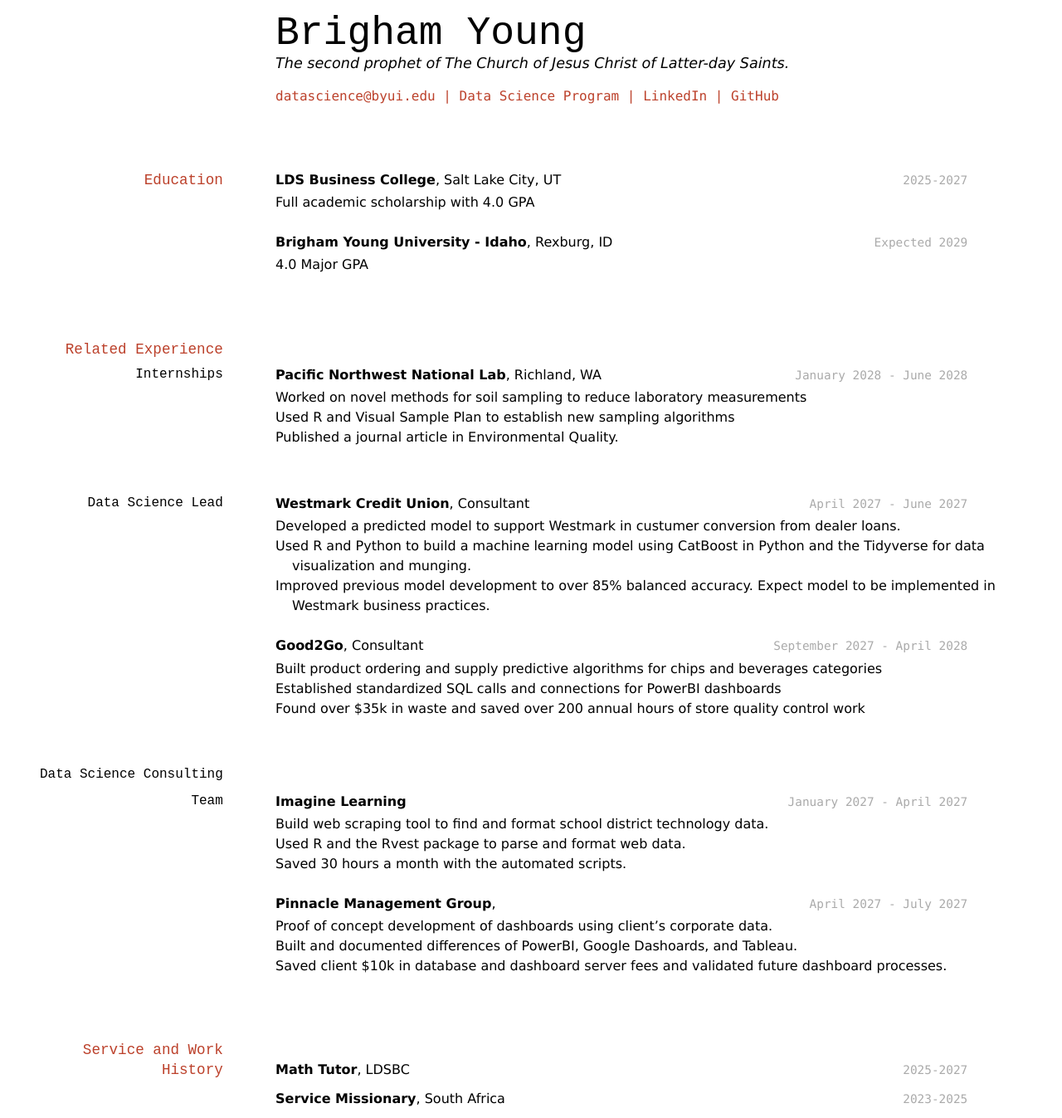
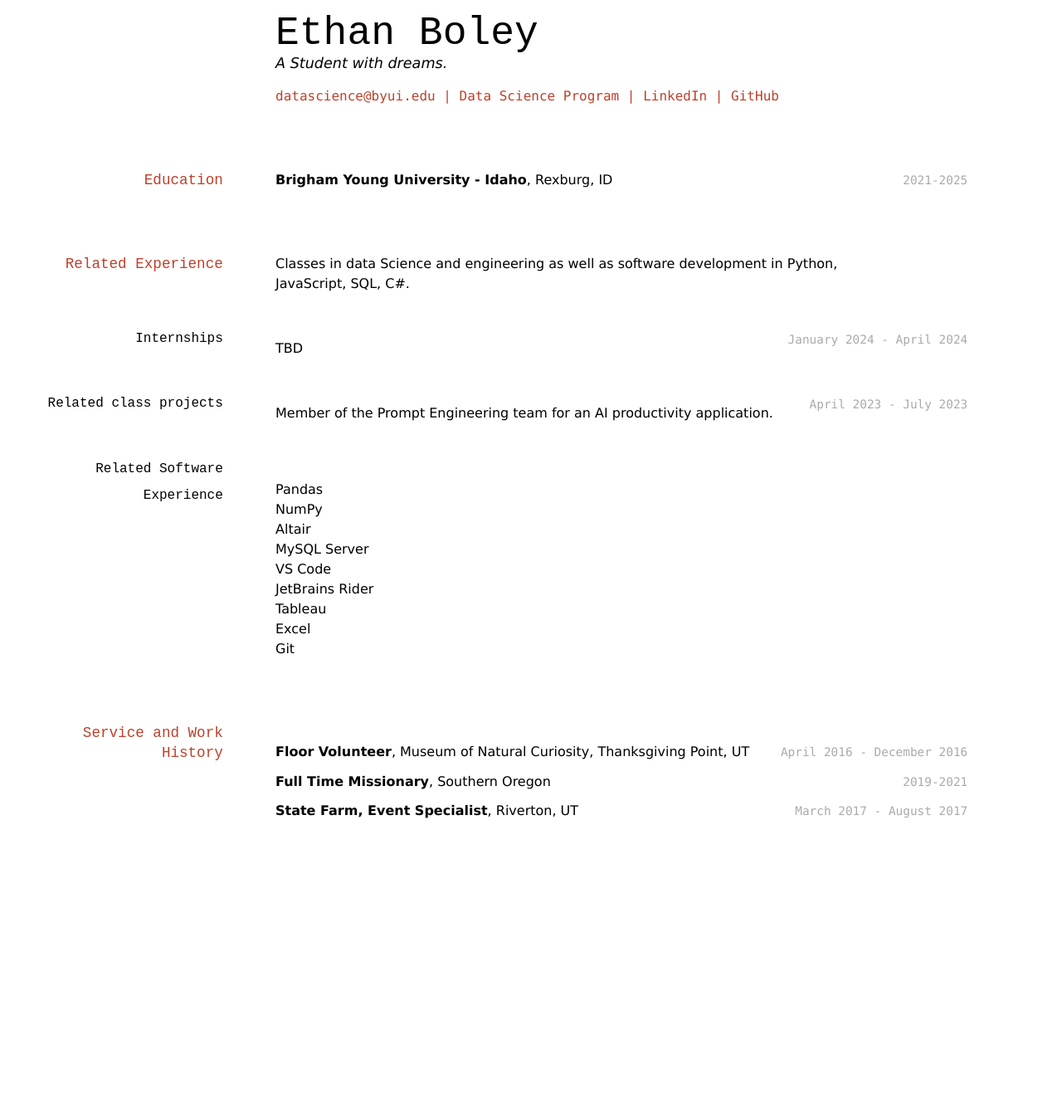
Before and after one commit to ethanboley/boley_resume, a Jekyll site: the page built from docs/index.md, in a window 1280 px wide. Shown: the whole page at 83% size. Built offline with Jekyll 4.4.1, drawn with Linux system fonts in a browser that asks for light colours; after the commit the page ends 1000 px from its top, so only the background shows below that.

Commit message:
finished ish

```diff
--- a/docs/index.md
+++ b/docs/index.md
@@ -1,86 +1,64 @@
 ---
 layout: cv
-title: Brigham Young's Resume
+title: Ethan Boley's Resume
 ---
-# Brigham Young
-The second prophet of The Church of Jesus Christ of Latter-day Saints.
+# Ethan Boley
+A Student with dreams.
 
 <div id="webaddress">
 <a href="datascience@byui.edu">datascience@byui.edu</a>
 | <a href="https://byuidatascience.github.io/development.html">Data Science Program</a>
-| <a href="https://www.linkedin.com/groups/13537407/">LinkedIn</a>
+| <a href="https://www.linkedin.com/in/ethan-boley-a8b466284/">LinkedIn</a>
 | <a href="https://github.com/byuids-resumes">GitHub</a>
 </div>
 
-<!-- https://www.monique.tech/the-art-of-markdown -->
 
 ## Education
 
-`2025-2027`
-__LDS Business College__, Salt Lake City, UT
-
-- Full academic scholarship with 4.0 GPA
-
-`Expected 2029`
+`2021-2025`
 __Brigham Young University - Idaho__, Rexburg, ID
-
-- 4.0 Major GPA
 
 
 ## Related Experience
 
+Classes in data Science and engineering as well as software development in Python, JavaScript, SQL, C#.
+
 ### Internships
 
-`January 2028 - June 2028`
-__Pacific Northwest National Lab__, Richland, WA
+`January 2024 - April 2024`
 
-- Worked on novel methods for soil sampling to reduce laboratory measurements
-- Used R and Visual Sample Plan to establish new sampling algorithms
-- Published a journal article in Environmental Quality.
+TBD
 
-### Data Science Lead
+### Related class projects
 
-`April 2027 - June 2027`
-__Westmark Credit Union__, Consultant
+`April 2023 - July 2023`
 
-- Developed a predicted model to support Westmark in custumer conversion from dealer loans.
-- Used R and Python to build a machine learning model using CatBoost in Python and the Tidyverse for data visualization and munging.
-- Improved previous model development to over 85% balanced accuracy. Expect model to be implemented in Westmark business practices.
+Member of the Prompt Engineering team for an AI productivity application.
 
-`September 2027 - April 2028`
-__Good2Go__, Consultant
+### Related Software Experience
 
-- Built product ordering and supply predictive algorithms for chips and beverages categories
-- Established standardized SQL calls and connections for PowerBI dashboards
-- Found over $35k in waste and saved over 200 annual hours of store quality control work
-
-### Data Science Consulting Team
-
-`January 2027 - April 2027`
-__Imagine Learning__
-
-- Build web scraping tool to find and format school district technology data.
-- Used R and the Rvest package to parse and format web data.
-- Saved 30 hours a month with the automated scripts.
-
-`April 2027 - July 2027`
-__Pinnacle Management Group__,
-
-- Proof of concept development of dashboards using client's corporate data.
-- Built and documented differences of PowerBI, Google Dashoards, and Tableau.
-- Saved client $10k in database and dashboard server fees and validated future dashboard processes.
-
+- Pandas
+- NumPy
+- Altair
+- MySQL Server
+- VS Code
+- JetBrains Rider
+- Tableau
+- Excel
+- Git
 
 ## Service and Work History
 
-`2025-2027`
-__Math Tutor__, LDSBC
+`April 2016 - December 2016`
+__Floor Volunteer__, Museum of Natural Curiosity, Thanksgiving Point, UT
 
 
-`2023-2025`
-__Service Missionary__, South Africa
+`2019-2021`
+__Full Time Missionary__, Southern Oregon
 
 
+`March 2017 - August 2017`
+__State Farm, Event Specialist__, Riverton, UT
 
 <!-- ### Footer
 
```
